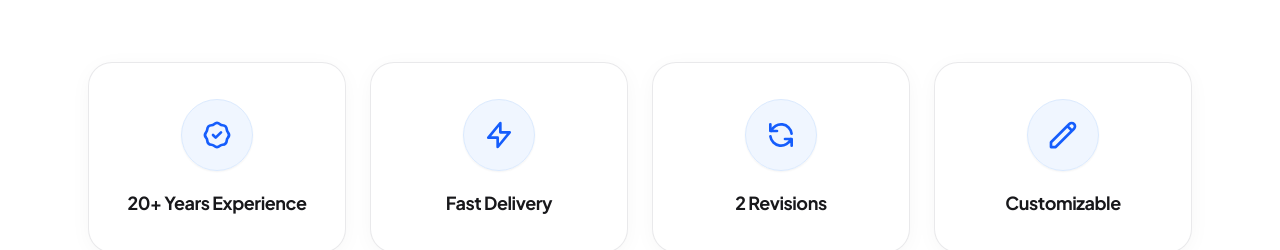
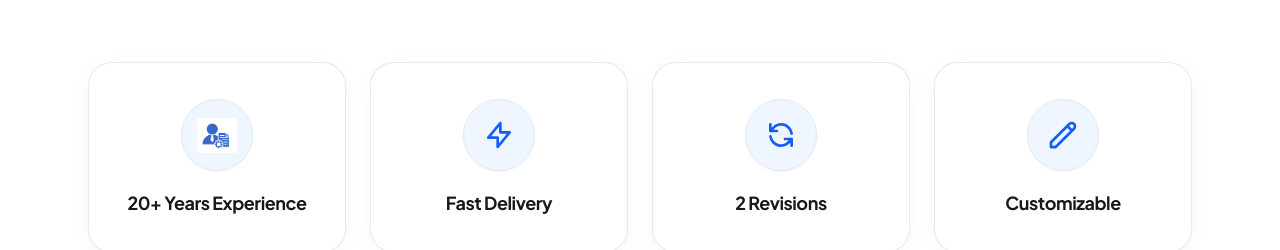
Before and after one commit to MohammedUsman95/aeraf.resume, a Next.js app: page / in a window 1280 px wide. Shown: the part 4630-4880 px from the top of the page. Built offline with nearby package versions, Linux system fonts and the light colour scheme.

Commit message:
feat: use custom corporate experience icon in Why Choose Us section

```diff
--- a/components/benefits-section.tsx
+++ b/components/benefits-section.tsx
@@ -8,29 +8,14 @@ interface BenefitBox {
   id: string;
   title: string;
   imageSrc?: string; // For custom symbol images uploaded later
-  svgIcon: React.ReactNode;
+  svgIcon?: React.ReactNode;
 }
 
 const benefitBoxes: BenefitBox[] = [
   {
     id: "experience",
     title: "20+ Years Experience",
-    // imageSrc: "/why-choose-us/experience.png", // Will be used when custom symbols are provided
-    svgIcon: (
-      <svg
-        className="w-8 h-8 text-blue-600"
-        fill="none"
-        stroke="currentColor"
-        viewBox="0 0 24 24"
-      >
-        <path
-          strokeLinecap="round"
-          strokeLinejoin="round"
-          strokeWidth="2"
-          d="M9 12l2 2 4-4M7.835 4.697a3.42 3.42 0 001.946-.806 3.42 3.42 0 014.438 0 3.42 3.42 0 001.946.806 3.42 3.42 0 013.138 3.138 3.42 3.42 0 00.806 1.946 3.42 3.42 0 010 4.438 3.42 3.42 0 00-.806 1.946 3.42 3.42 0 01-3.138 3.138 3.42 3.42 0 00-1.946.806 3.42 3.42 0 01-4.438 0 3.42 3.42 0 00-1.946-.806 3.42 3.42 0 01-3.138-3.138 3.42 3.42 0 00-.806-1.946 3.42 3.42 0 010-4.438 3.42 3.42 0 00.806-1.946 3.42 3.42 0 013.138-3.138z"
-        />
-      </svg>
-    ),
+    imageSrc: "/why-choose-us/experience.png",
   },
   {
     id: "fast-delivery",
@@ -129,11 +114,12 @@ export default function BenefitsSection() {
             {/* Top Icon Circular Badge */}
             <div className="relative w-16 h-16 sm:w-18 sm:h-18 rounded-full bg-blue-50/90 border border-blue-100 flex items-center justify-center group-hover:scale-110 group-hover:bg-blue-100/70 transition-all duration-300 shadow-xs flex-shrink-0">
               {box.imageSrc ? (
-                <div className="relative w-9 h-9">
+                <div className="relative w-9 h-9 sm:w-10 sm:h-10">
                   <Image
                     src={box.imageSrc}
                     alt={box.title}
                     fill
+                    sizes="40px"
                     className="object-contain"
                   />
                 </div>
```
Also changed, not shown: public/why-choose-us/experience.png (added).
